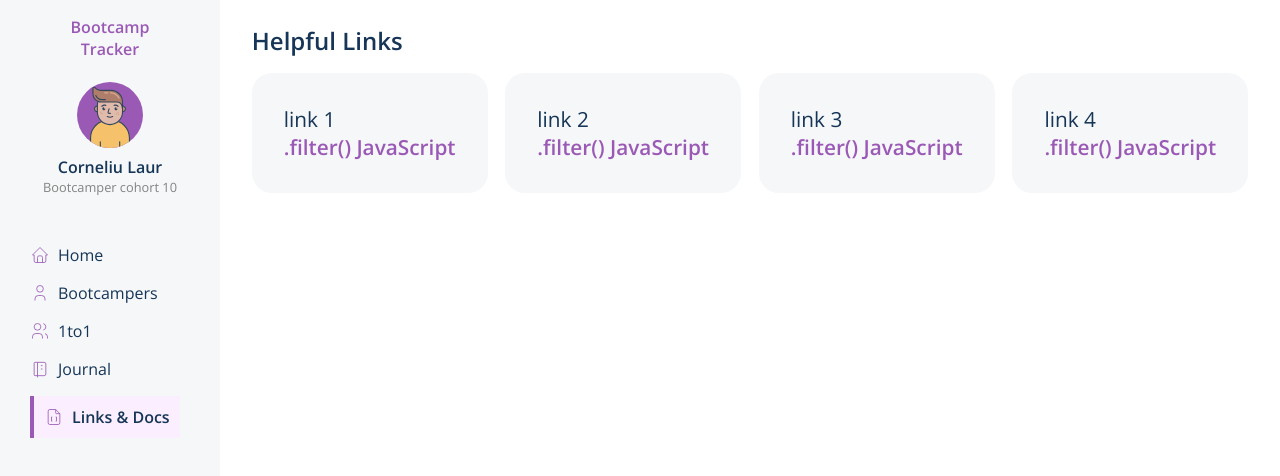
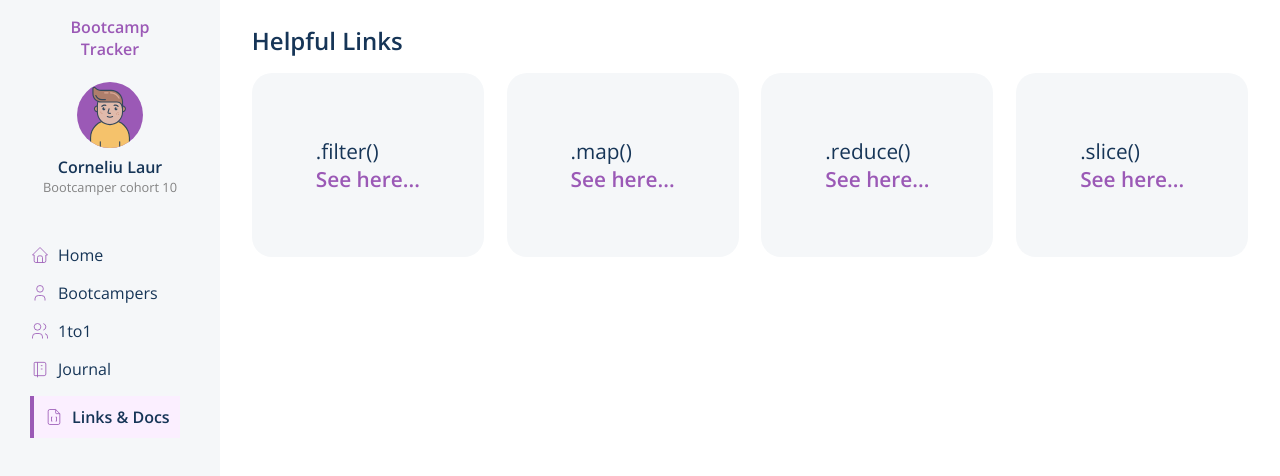
Before and after one commit to SchoolOfCode/national-project-week-antonio-kazeem-and-sofia, a React (Create React App) app in the folder client/: page /LinksDocs in a window 1280 px wide. Shown: the top 476 px of the page. Built offline with nearby package versions, Linux system fonts and the light colour scheme.

Commit message:
trimmed LinksDocs.css

```diff
--- a/client/src/components/LinksDocs/LinksDocs.css
+++ b/client/src/components/LinksDocs/LinksDocs.css
@@ -20,7 +20,7 @@
 }
 
 .linkdocs-card {
-  padding: 2rem;
+  padding: 4rem;
   border-radius: 20px;
   background-color: #f5f7f9;
 }
--- a/client/src/components/LinksDocs/index.js
+++ b/client/src/components/LinksDocs/index.js
@@ -9,52 +9,52 @@ const LinksDocs = () => {
         <h2 className="linkdocs-title">Helpful Links</h2>
         <section className="linkdocs-card-container">
           <section className="linkdocs-card">
-            <p className="my-1">link 1</p>
+            <p className="my-1">.filter()</p>
             <a
               href="https://developer.mozilla.org/en-US/docs/Web/JavaScript/Reference/Global_Objects/Array/filter"
               target="_blank"
               rel="noreferrer"
             >
               <p className="bg-dark p">
-                <strong>.filter() JavaScript</strong>
+                <strong>See here...</strong>
               </p>
             </a>
           </section>
 
           <section className="linkdocs-card">
-            <p className="my-1">link 2</p>
+            <p className="my-1">.map()</p>
             <a
-              href="https://developer.mozilla.org/en-US/docs/Web/JavaScript/Reference/Global_Objects/Array/filter"
+              href="https://developer.mozilla.org/en-US/docs/Web/JavaScript/Reference/Global_Objects/Array/map"
               target="_blank"
               rel="noreferrer"
             >
               <p className="bg-dark p">
-                <strong>.filter() JavaScript</strong>
+                <strong>See here...</strong>
               </p>
             </a>
           </section>
 
           <section className="linkdocs-card">
-            <p className="my-1">link 3</p>
+            <p className="my-1">.reduce()</p>
             <a
-              href="https://developer.mozilla.org/en-US/docs/Web/JavaScript/Reference/Global_Objects/Array/filter"
+              href="https://developer.mozilla.org/en-US/docs/Web/JavaScript/Reference/Global_Objects/Array/Reduce"
               target="_blank"
               rel="noreferrer"
             >
               <p className="bg-dark p">
-                <strong>.filter() JavaScript</strong>
+                <strong>See here...</strong>
               </p>
             </a>
           </section>
           <section className="linkdocs-card">
-            <p className="my-1">link 4</p>
+            <p className="my-1">.slice()</p>
             <a
-              href="https://developer.mozilla.org/en-US/docs/Web/JavaScript/Reference/Global_Objects/Array/filter"
+              href="https://developer.mozilla.org/en-US/docs/Web/JavaScript/Reference/Global_Objects/Array/slice"
               target="_blank"
               rel="noreferrer"
             >
               <p className="bg-dark">
-                <strong>.filter() JavaScript</strong>
+                <strong>See here...</strong>
               </p>
             </a>
           </section>
```
